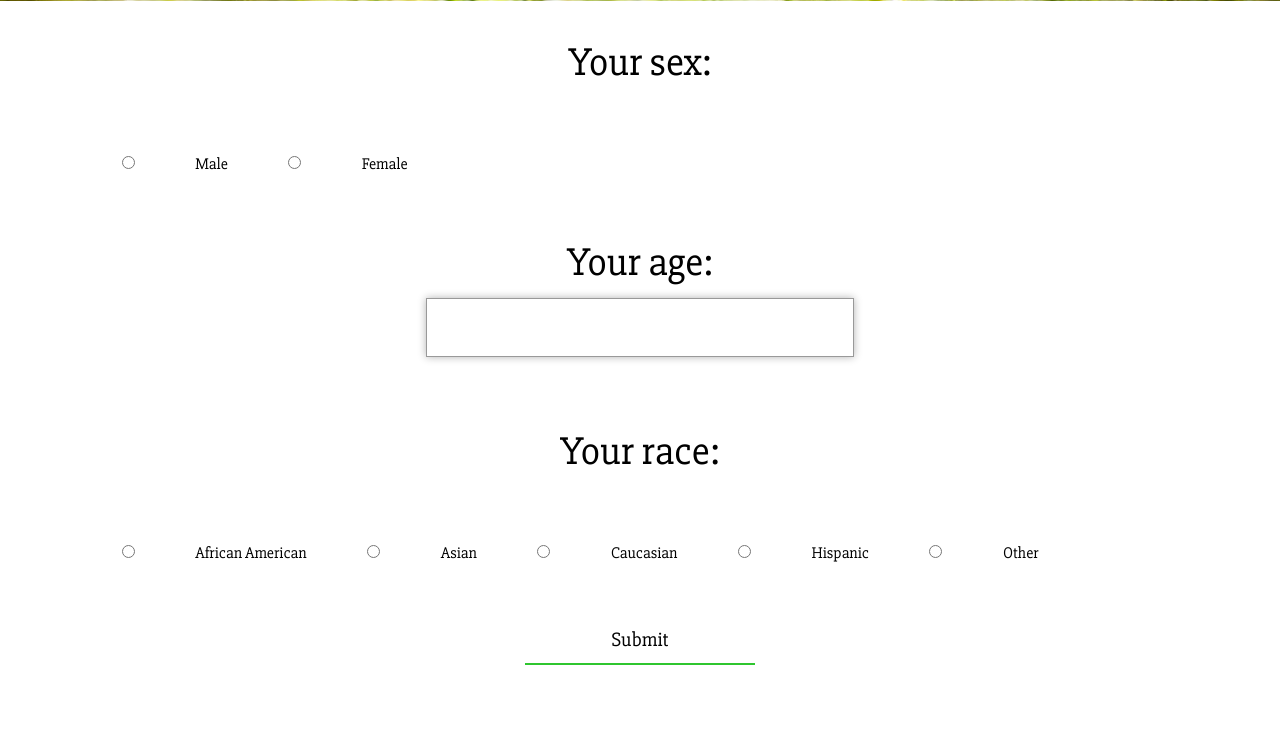
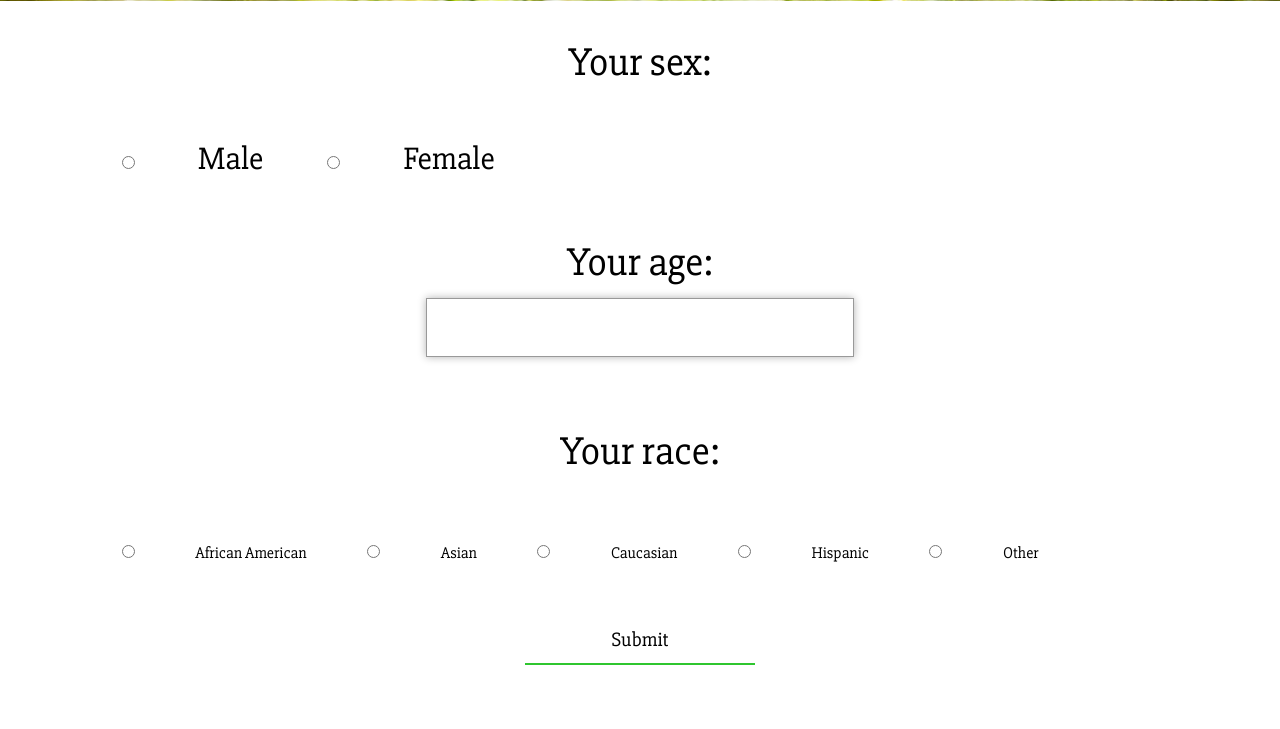
Before and after one commit to DAB-illinois/Dietbetes, a Flask app: template flaskr/templates/new_user.html in a window 1280 px wide. Shown: the part 425-1154 px from the top of the page. Run offline with Flask 2, Linux system fonts and the light colour scheme; the template is opened without the code that fills it, so the values that code supplies are empty; some libraries are stand-ins or nearby versions.

Commit message:
edited new user page

```diff
--- a/flaskr/static/login_style.css
+++ b/flaskr/static/login_style.css
@@ -6,6 +6,10 @@ form {
     padding-bottom: 5%;
 }
 
+form div {
+    font-size: 32px;
+}
+
 form p {
 	margin: 0;
 	text-align: center;
```
